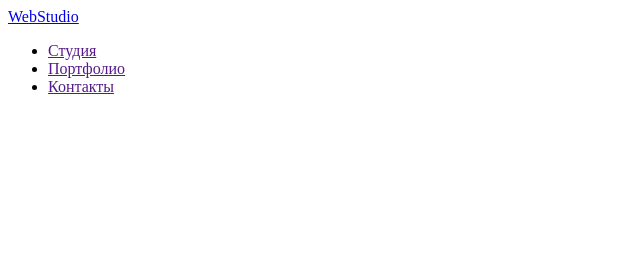
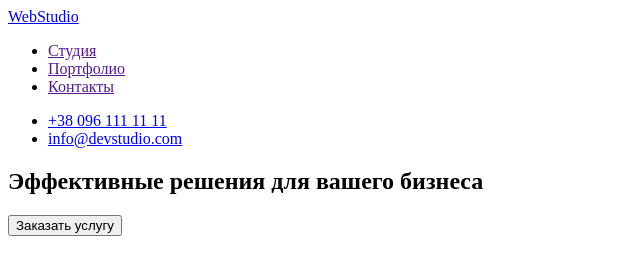
Before and after one commit to L-Nastya/-goit-markup-hw-01, a plain HTML site: page index.html in a window 1280 px wide. Shown: the whole page, without its empty margins (0-640 px from the left). Drawn offline with Linux system fonts and the light colour scheme.

Commit message:
Оглавляет страницу

```diff
--- a/index.html
+++ b/index.html
@@ -7,13 +7,27 @@
     <title>Document</title>
 </head>
 <body>
+    <!--Шапка страницы-->
    <header>
+    <nav>
        <a href="/">WebStudio</a>
        <ul>
            <li><a href="">Студия</a></li>
            <li><a href="">Портфолио</a></li>
            <li><a href="">Контакты</a></li>
        </ul>
+    </nav>
+       <ul>
+           <li><a href="tel:+380961111111">+38 096 111 11 11</a></li>
+           <li><a href="mailto:info@devstudio.com">info@devstudio.com</a></li>
+       </ul>
    </header>
+  <!--Фон-->
+  <div>
+  <section>
+      <h1>Эффективные решения для вашего бизнеса</h1>
+      <button type="button">Заказать услугу</button>
+  </section>
+  </div>
 </body>
 </html>
```
